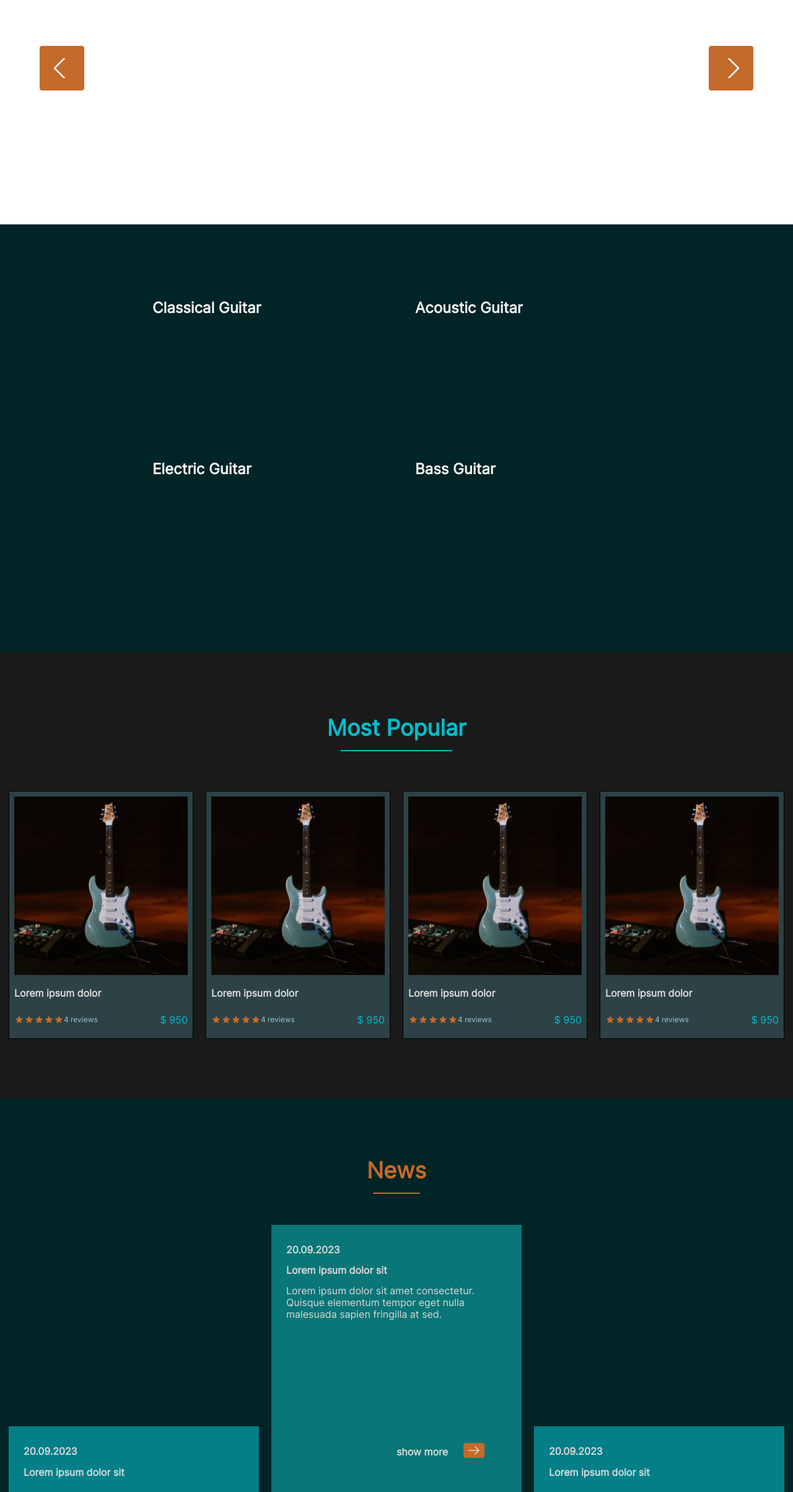
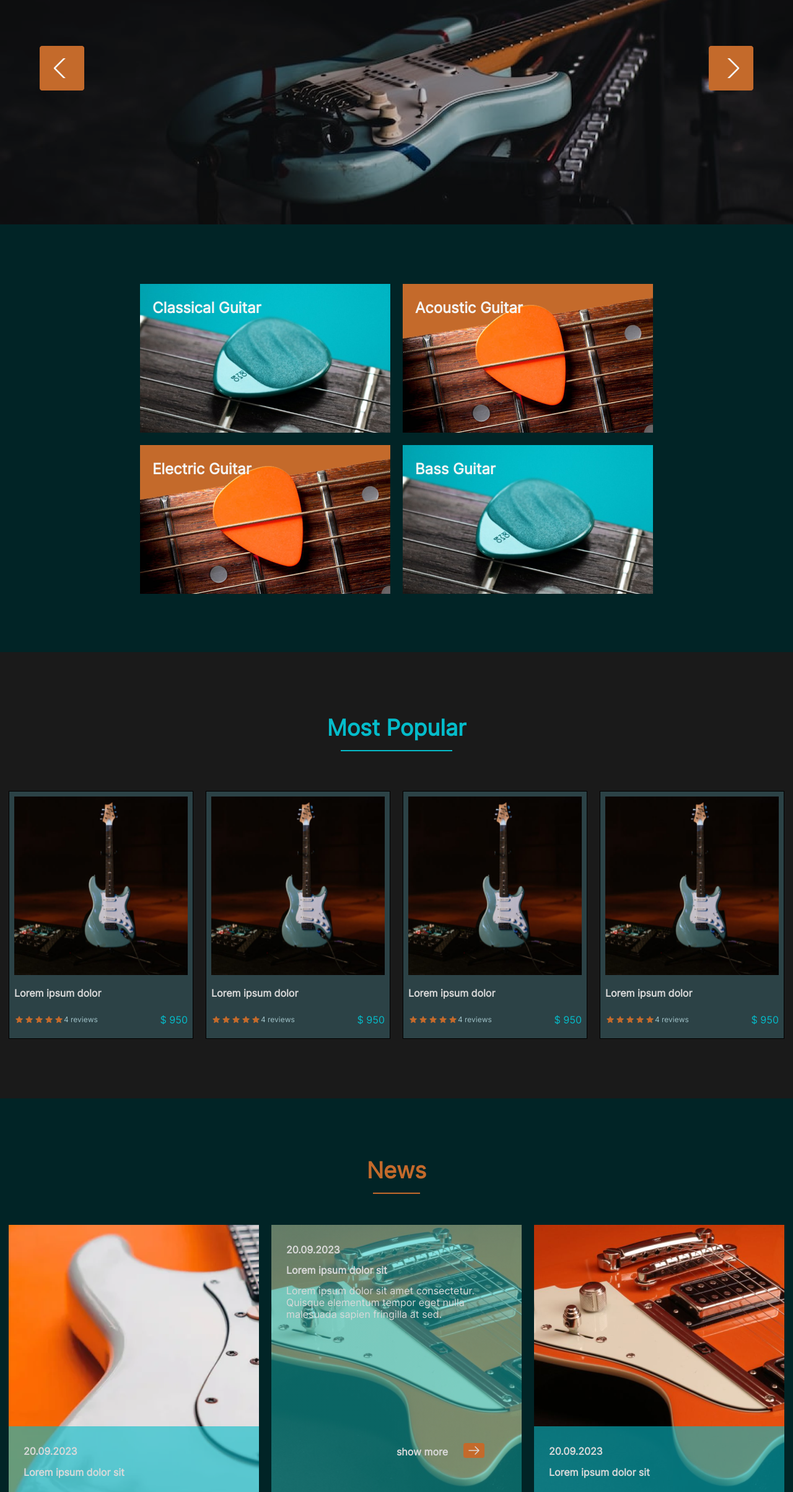
Before and after one commit to vkochladze/Final-assignment, a plain HTML site: page index.html in a window 1280 px wide. Shown: the part 393-2800 px from the top of the page at 62% size. Drawn offline with Linux system fonts and the light colour scheme; the site is published under a folder, as on GitHub Pages, so addresses that start at the root find nothing.

Commit message:
more commits

```diff
--- a/css/stylesheet.css
+++ b/css/stylesheet.css
@@ -22,14 +22,14 @@
   display: none;
   stroke-width: 2.5px;
   stroke: #05BCCA;
-  background: url(/img/burger.png);
+  background: url("../img/burger.png");
   width: 28px;
   height: 20px;
 }
 
 .xmark {
   display: none;
-  background: url(/img/xmark.png);
+  background: url("../img/xmark.png");
   width: 28px;
   height: 28px;
 }
@@ -156,7 +156,7 @@ button[type="submit"]:hover {
   width: 100%;
   top: 275px;
   height: 480px;
-  background-image: url("/img/newCollection.png");
+  background-image: url("../img/newCollection.png");
   justify-content: center;
 }
 
@@ -234,7 +234,7 @@ button[type="submit"]:hover {
 }
 
 .sectionTwoDivCl {
-  background-image: url(/img/classsicalGuitar.png);
+  background-image: url("../img/classsicalGuitar.png");
   width: 404px;
   height: 240px;
   padding: 20px;
@@ -242,7 +242,7 @@ button[type="submit"]:hover {
 }
 
 .sectionTwoDivAc {
-  background-image: url(/img/acousticGuitar.png);
+  background-image: url("../img/acousticGuitar.png");
   width: 404px;
   height: 240px;
   padding: 20px;
@@ -438,7 +438,7 @@ button[type="submit"]:hover {
 
 
 .sectionFourCard1 {
-  background-image: url(/img/sectionFourCard1.png);
+  background-image: url("../img/sectionFourCard1.png");
   width: 404px;
   height: 440px;
   display: flex;
@@ -468,7 +468,7 @@ button[type="submit"]:hover {
   background: linear-gradient(rgba(18, 199, 199, 0.5), rgba(18,
         199,
         199,
-        0.5)), url(/img/sectionFourCard3.png);
+        0.5)), url("../img/sectionFourCard3.png");
   padding: 24px;
   display: flex;
   justify-content: space-between;
@@ -524,7 +524,7 @@ button[type="submit"]:hover {
 .sectionFourCard2BottomContainer p {}
 
 .sectionFourCard3 {
-  background-image: url(/img/sectionFourCard3.png);
+  background-image: url("../img/sectionFourCard3.png");
   width: 404px;
   height: 440px;
   display: flex;
@@ -568,7 +568,7 @@ button[type="submit"]:hover {
 .sectionFive {
   width: 100%;
   height: 320px;
-  background: url(/img/sectionFiveBG.png);
+  background: url("../img/sectionFiveBG.png");
   display: flex;
   position: absolute;
   top: 2920px;
@@ -872,7 +872,7 @@ button[type="submit"]:hover {
 .contactSection {
   width: 100%;
   height: 720px;
-  background: url(/img/contactBG.png);
+  background: url("../img/contactBG.png");
   background-size: cover;
   background-repeat: no-repeat;
   position: absolute;
```
